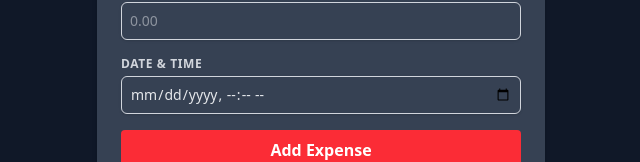
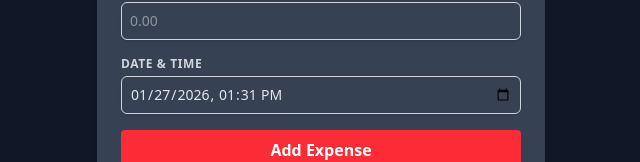
Before and after one commit to b0yu-li/exp-z, a React (Vite) app in the folder packages/client/: page / in a window 1280 px wide. Shown: the part 645-807 px from the top of the page, without its empty margins (319-959 px from the left). Built offline with nearby package versions, Linux system fonts and the light colour scheme.

Commit message:
feat: time defaults to now

```diff
--- a/packages/client/src/components/AddTransactionForm.tsx
+++ b/packages/client/src/components/AddTransactionForm.tsx
@@ -102,7 +102,7 @@ export const AddTransactionForm = ({ onAdd }: Props) => {
                     <label className="block text-xs font-bold text-gray-300 uppercase tracking-wider mb-1">Date & Time</label>
                     <input
                         type="datetime-local"
-                        value={dateTime}
+                        value={dateTime.slice(0, 16)}
                         onChange={(e) => setDateTime(e.target.value)}
                         className="mt-1 block w-full rounded-md border-gray-300 shadow-sm focus:border-indigo-500 focus:ring-indigo-500 sm:text-sm text-gray-200 p-2 border"
                     />
```
